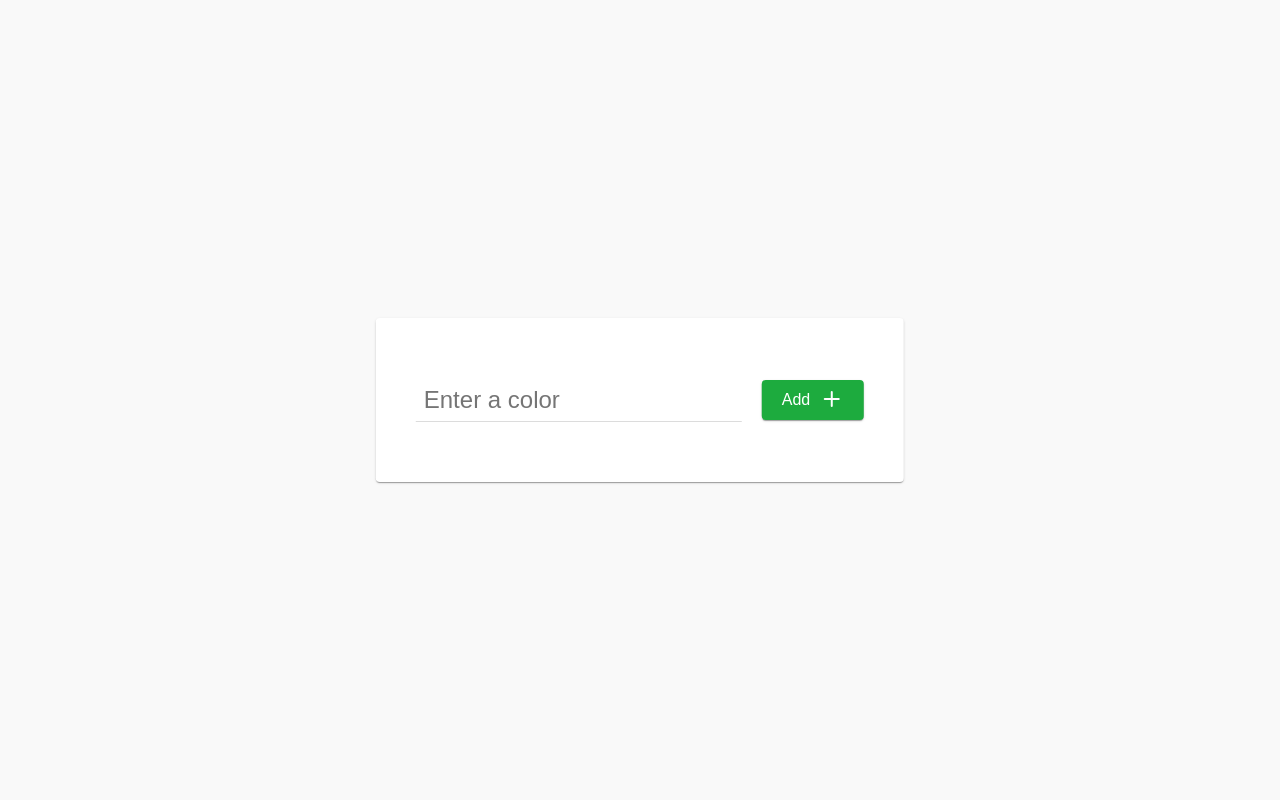
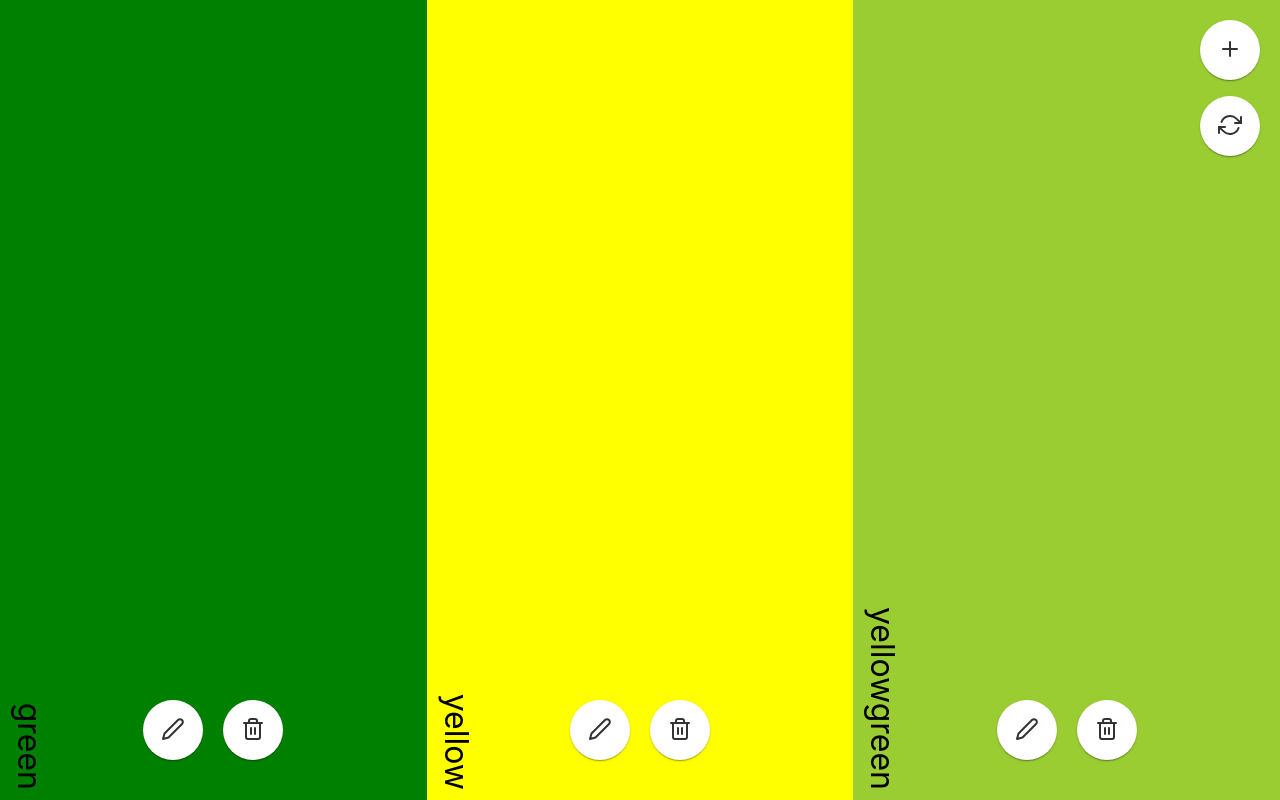
Before and after one commit to regs79/color-compare, a Next.js app: page / in a window 1280 px wide. Built offline with nearby package versions, Linux system fonts and the light colour scheme.

Commit message:
Added ability to remove colours. Started work on edit colours.

```diff
--- a/components/AddForm.js
+++ b/components/AddForm.js
@@ -24,6 +24,7 @@ const AddForm = ({
             icon={<Plus />}
             label="Add"
             textColor="#ffffff"
+            variant="text"
           />
         </InputWrap>
         {hasError && 'Invalid format'}
--- a/components/Button.js
+++ b/components/Button.js
@@ -51,14 +51,10 @@ const Button = ({
 Button.propTypes = {
   color: PropTypes.string,
   handleClick: PropTypes.func,
-  icon: PropTypes.bool,
+  icon: PropTypes.object,
   label: PropTypes.string.isRequired,
   textColor: PropTypes.string,
-  variant: PropTypes.oneOf(['icon', 'text']),
-}
-
-Button.propTypes = {
-  variant: 'text',
+  variant: PropTypes.oneOf(['icon', 'text']).isRequired,
 }
 
 export default Button
--- a/components/Color.js
+++ b/components/Color.js
@@ -24,27 +24,28 @@ const ColorActions = styled.div`
 
 const ColorLabel = styled.div`
   position: absolute;
-  bottom: 0px;
-  left: 0px;
+  width: 400px;
+  bottom: 10px;
+  left: -390px;
   transform: rotate(90deg);
-  transform-origin: 100% 0;
-  font-size: 40px;
+  transform-origin: right bottom;
+  font-size: 32px;
   text-align: right;
 `
 
-const Color = ({ color }) => {
+const Color = ({ color, handleEdit, handleRemove }) => {
   return (
     <ColorWrap color={color}>
       <ColorLabel>{color}</ColorLabel>
       <ColorActions>
         <Button
-          handleClick={() => console.log('edit')}
+          handleClick={handleEdit}
           icon={<Edit2 size={24} />}
           label="Edit"
           variant="icon"
         />
         <Button
-          handleClick={() => console.log('delete')}
+          handleClick={handleRemove}
           icon={<Trash2 size={24} />}
           label="Delete"
           variant="icon"
--- a/pages/index.js
+++ b/pages/index.js
@@ -21,14 +21,29 @@ const ActionWrap = styled.div`
 `
 
 export default function Home() {
-  const [colors, setColors] = useState([])
+  const [colors, setColors] = useState(['green','yellow','yellowgreen'])
   const [newColor, setNewColor] = useState(null)
   const [hasError, setHasError] = useState(false)
-  const [showAdd, setShowAdd] = useState(true)
+  const [showAdd, setShowAdd] = useState(false)
 
   const handleChange = e => {
     const { value } = e.target
     setNewColor(value)
+  }
+
+  const handleEdit = index => {
+    setNewColor(colors[index])
+    setShowAdd(true)
+    console.log(newColor)
+
+  }
+
+  const handleRemove = index => {
+    var array = [...colors]
+    if (index !== -1) {
+      array.splice(index, 1)
+      setColors(array)
+    }
   }
 
   const handleSubmit = e => {
@@ -60,7 +75,12 @@ export default function Home() {
       {colors.length ? (
         <Grid>
           {colors.map((color, index) =>
-            <Color color={color} key={index} />
+            <Color
+              color={color}
+              handleEdit={() => handleEdit(index)}
+              handleRemove={() => handleRemove(index)}
+              key={index}
+            />
           )}
         </Grid>
       ) : null}
```
